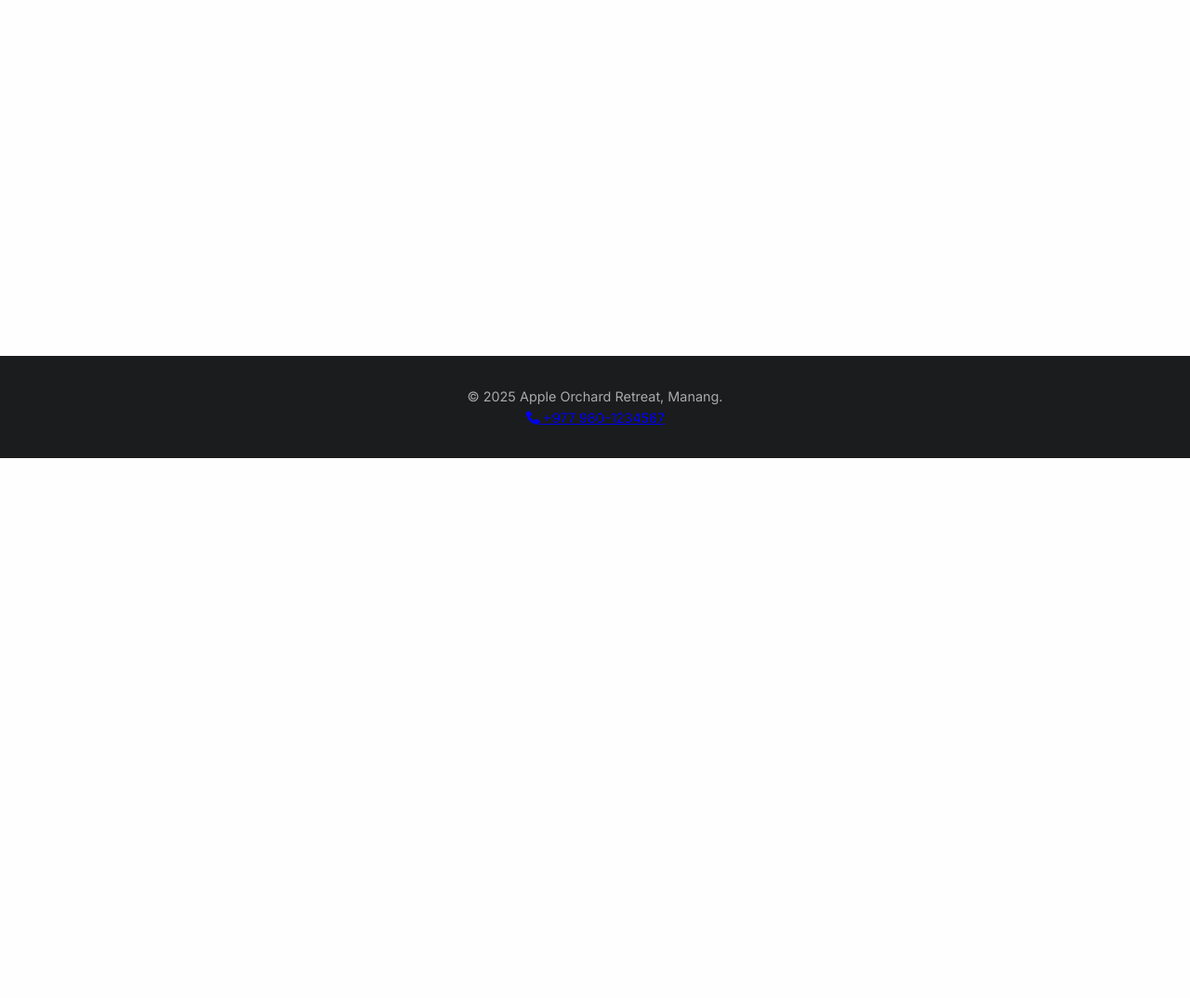
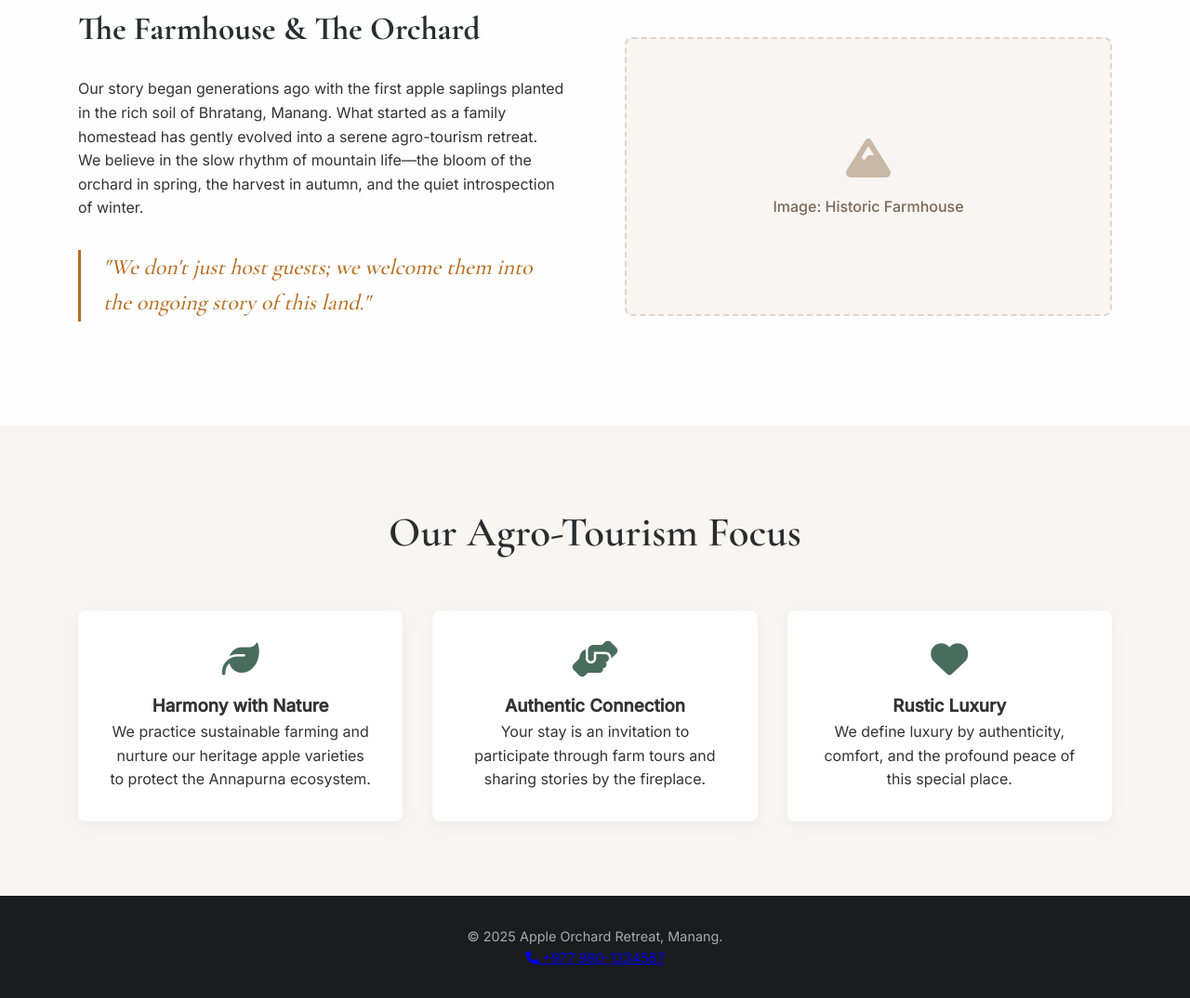
Before and after one commit to vvivvihehe/teheheh.github.io, a plain HTML site: page about.html in a window 1280 px wide. Shown: the part 627-1701 px from the top of the page at 93% size. Before the commit the page ends 1120 px from the top, so only its background shows below. Drawn offline with nearby package versions, Linux system fonts and the light colour scheme.

Commit message:
Update about.html

```diff
--- a/about.html
+++ b/about.html
@@ -4,9 +4,7 @@
     <meta charset="UTF-8">
     <meta name="viewport" content="width=device-width, initial-scale=1.0">
     <title>Our Story | Apple Orchard Retreat</title>
-    <!-- THE CRITICAL LINE: This links your CSS. It must be exactly like this. -->
     <link rel="stylesheet" href="style.css">
-    <!-- These links import the fonts and icons -->
     <link rel="preconnect" href="https://fonts.googleapis.com">
     <link rel="preconnect" href="https://fonts.gstatic.com" crossorigin>
     <link href="https://fonts.googleapis.com/css2?family=Cormorant+Garamond:wght@500;600;700&family=Inter:wght@300;400;500&display=swap" rel="stylesheet">
@@ -31,7 +29,7 @@
     <main>
         <!-- HERO -->
         <section class="page-hero">
-            <div class="container hero-text-container">
+            <div class="container">
                 <h1 class="fade-in">Our Story, Rooted in Manang</h1>
                 <p class="fade-in">A legacy of land, family, and sustainable hospitality.</p>
             </div>
@@ -44,12 +42,38 @@
                     <h2>The Farmhouse & The Orchard</h2>
                     <p>Our story began generations ago with the first apple saplings planted in the rich soil of Bhratang, Manang. What started as a family homestead has gently evolved into a serene agro-tourism retreat.</p>
                     <p>We believe in the slow rhythm of mountain life—the bloom of the orchard in spring, the harvest in autumn, and the quiet introspection of winter.</p>
+                    <blockquote class="story-quote">
+                        "We don't just host guests; we welcome them into the ongoing story of this land."
+                    </blockquote>
                 </div>
                 <div class="story-image hover-grow fade-in">
-                    <!-- PLACEHOLDER FOR IMAGE -->
                     <div class="image-placeholder">
                         <i class="fas fa-mountain"></i>
                         <p>Image: Historic Farmhouse</p>
+                    </div>
+                </div>
+            </div>
+        </section>
+
+        <!-- MISSION SECTION -->
+        <section class="section bg-light">
+            <div class="container">
+                <h2 class="section-title">Our Agro-Tourism Focus</h2>
+                <div class="values-grid">
+                    <div class="value-card fade-in">
+                        <i class="fas fa-leaf"></i>
+                        <h3>Harmony with Nature</h3>
+                        <p>We practice sustainable farming and nurture our heritage apple varieties to protect the Annapurna ecosystem.</p>
+                    </div>
+                    <div class="value-card fade-in">
+                        <i class="fas fa-hands-helping"></i>
+                        <h3>Authentic Connection</h3>
+                        <p>Your stay is an invitation to participate through farm tours and sharing stories by the fireplace.</p>
+                    </div>
+                    <div class="value-card fade-in">
+                        <i class="fas fa-heart"></i>
+                        <h3>Rustic Luxury</h3>
+                        <p>We define luxury by authenticity, comfort, and the profound peace of this special place.</p>
                     </div>
                 </div>
             </div>
@@ -66,11 +90,20 @@
         </div>
     </footer>
 
-    <!-- LINK TO YOUR JAVASCRIPT FILE -->
     <script src="script.js"></script>
     <script>
-        // Simple script to update copyright year
         document.getElementById('currentYear').textContent = new Date().getFullYear();
+
+        // Fade-in on scroll animation
+        const fadeElements = document.querySelectorAll('.fade-in');
+        const observer = new IntersectionObserver((entries) => {
+            entries.forEach(entry => {
+                if (entry.isIntersecting) {
+                    entry.target.classList.add('visible');
+                }
+            });
+        }, { threshold: 0.1 });
+        fadeElements.forEach(el => observer.observe(el));
     </script>
 </body>
 </html>
```
